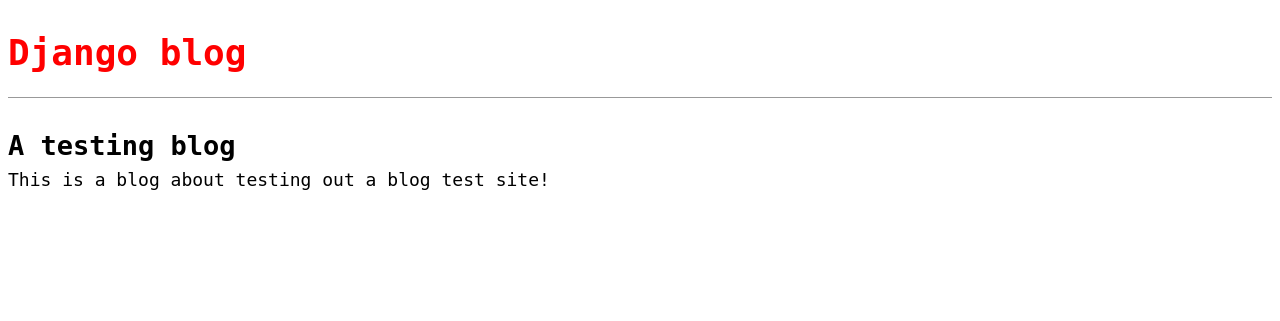
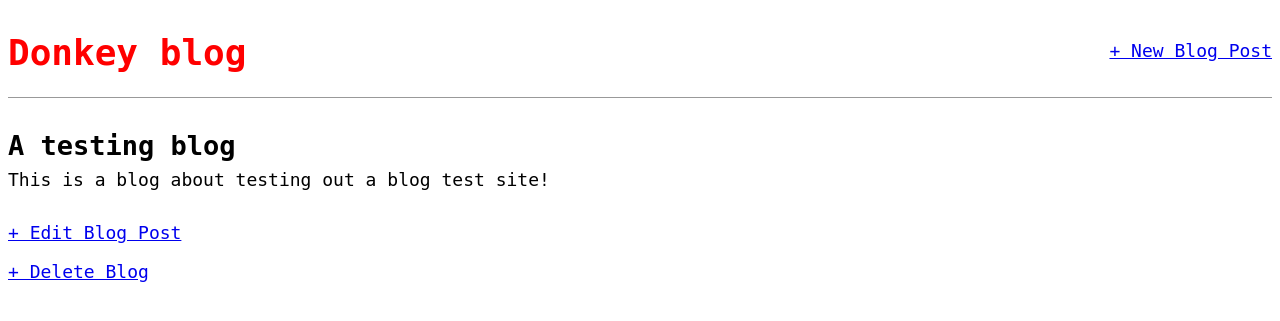
Before and after one commit to clwest/blog, a Django app: page /post/1/ in a window 1280 px wide. Shown: the top 321 px of the page. Run offline with Django 4.2, Linux system fonts and the light colour scheme; data comes from the database, SQL or seed files in the repository; both versions use the stored data as it was after the commit; some web fonts are replaced.

Commit message:
crud working

```diff
--- a/blog/urls.py
+++ b/blog/urls.py
@@ -1,7 +1,11 @@
 from django.urls import path
-from .views import BlogListView, BlogDetailView
+from .views import BlogListView, BlogDetailView, BlogCreateView, BlogUpdateView, BlogDeleteView
 
 urlpatterns = [
+
+    path("post/new/", BlogCreateView.as_view(), name='post_new'),
+    path("post/<int:pk>/edit/", BlogUpdateView.as_view(), name='post_edit'),
     path("post/<int:pk>/", BlogDetailView.as_view(), name="post_detail"),
+    path("post/<int:pk>/delete/", BlogDeleteView.as_view(), name="post_delete"),
     path("", BlogListView.as_view(), name="home"),
 ]
--- a/blog/views.py
+++ b/blog/views.py
@@ -1,4 +1,6 @@
 from django.views.generic import ListView, DetailView
+from django.views.generic.edit import CreateView, UpdateView, DeleteView
+from django.urls import reverse_lazy
 from .models import Post
 
 # Create your views here.
@@ -11,3 +13,18 @@ class BlogListView(ListView):
 class BlogDetailView(DetailView):
     model = Post
     template_name = "post_detail.html"
+
+class BlogCreateView(CreateView):
+    model = Post
+    template_name = "post_new.html"
+    fields = ["title", "author", "body"]
+
+class BlogUpdateView(UpdateView):
+    model = Post
+    template_name = "post_edit.html"
+    fields = ["title", "body"]
+
+class BlogDeleteView(DeleteView):
+    model = Post
+    template_name = "post_delete.html"
+    success_url = reverse_lazy("home")
--- a/static/css/base.css
+++ b/static/css/base.css
@@ -6,7 +6,7 @@ body {
 header {
     border-bottom: 1px solid #999;
     margin-bottom: 2rem;
-    display: flex
+    display: flex;
 }
 
 header h1 a {
--- a/templates/base.html
+++ b/templates/base.html
@@ -5,7 +5,7 @@
     <meta charset="UTF-8">
     <meta http-equiv="X-UA-Compatible" content="IE=edge">
     <meta name="viewport" content="width=device-width, initial-scale=1.0">
-    <title>Django blog</title>
+    <title>Donkey blog</title>
     <link rel="preconnect" href="https://fonts.googleapis.com">
     <link rel="preconnect" href="https://fonts.gstatic.com" crossorigin>
     <link href="https://fonts.googleapis.com/css2?family=Chivo+Mono:ital,wght@1,100&display=swap" rel="stylesheet">
@@ -13,8 +13,13 @@
 </head>
 <body>
     <header>
+    <div class="nav-left">
+        <h1><a href="{% url 'home' %}">Donkey blog</a></h1>
+    </div>
 
-        <h1><a href="{% url 'home' %}">Django blog</a></h1>
+    <div class="nav-right">
+        <a href="{% url 'post_new' %}">+ New Blog Post</a>
+    </div>
     </header>
     <div>
         {% block content %}
--- a/templates/post_detail.html
+++ b/templates/post_detail.html
@@ -5,5 +5,6 @@
     <h2>{{ post.title }}</h2>
     <p>{{ post.body }}</p>
 </div>
-
+<p><a href="{% url 'post_edit' post.pk %}">+ Edit Blog Post</a></p>
+<p><a href="{% url 'post_delete' post.pk %}">+ Delete Blog</a></p>
 {% endblock content %}
```
Also changed, not shown: blog/tests.py (+29 -0 lines), templates/post_delete.html (added, +9 -0 lines), templates/post_edit.html (added, +9 -0 lines), templates/post_new.html (added, +9 -0 lines), db.sqlite3.
